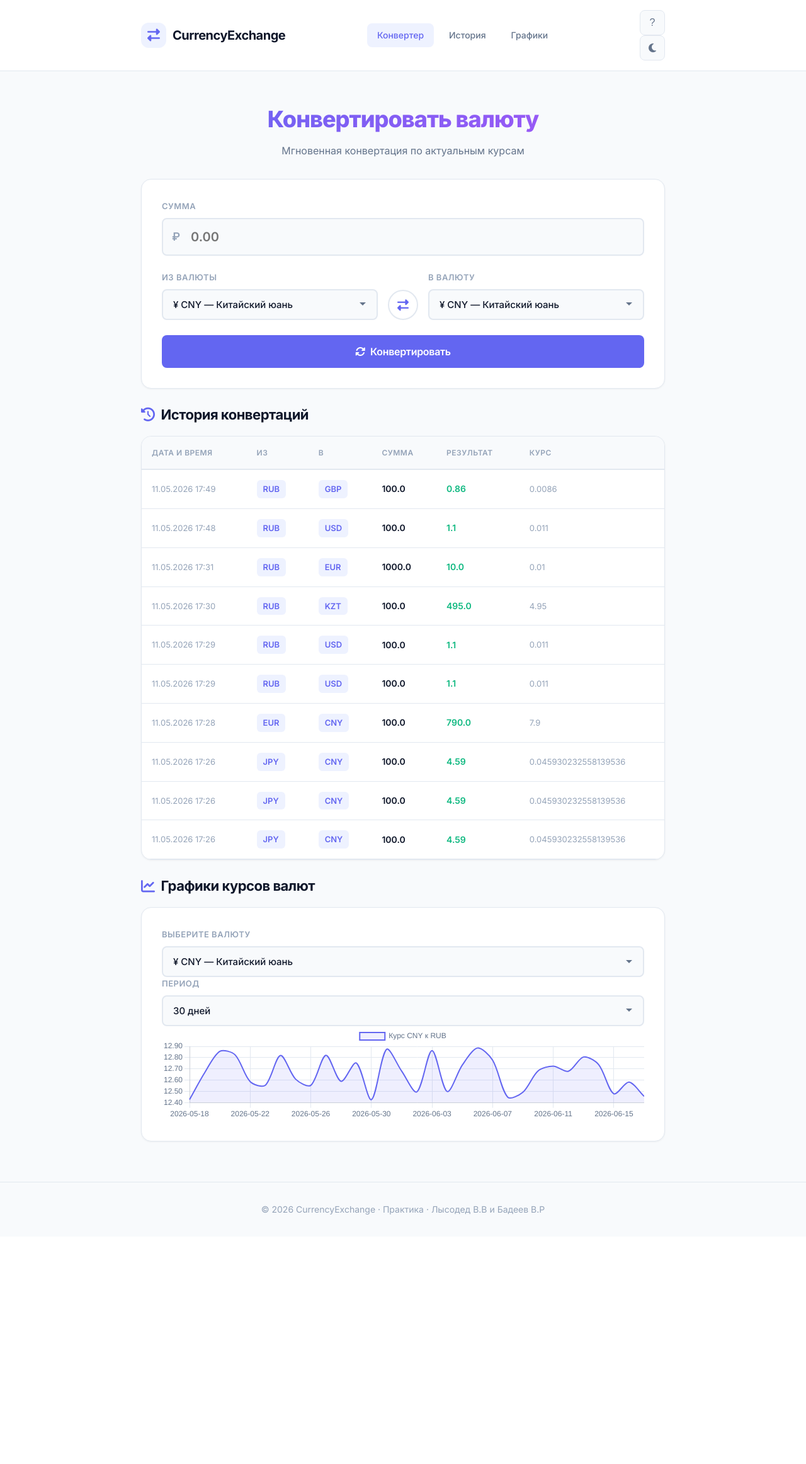
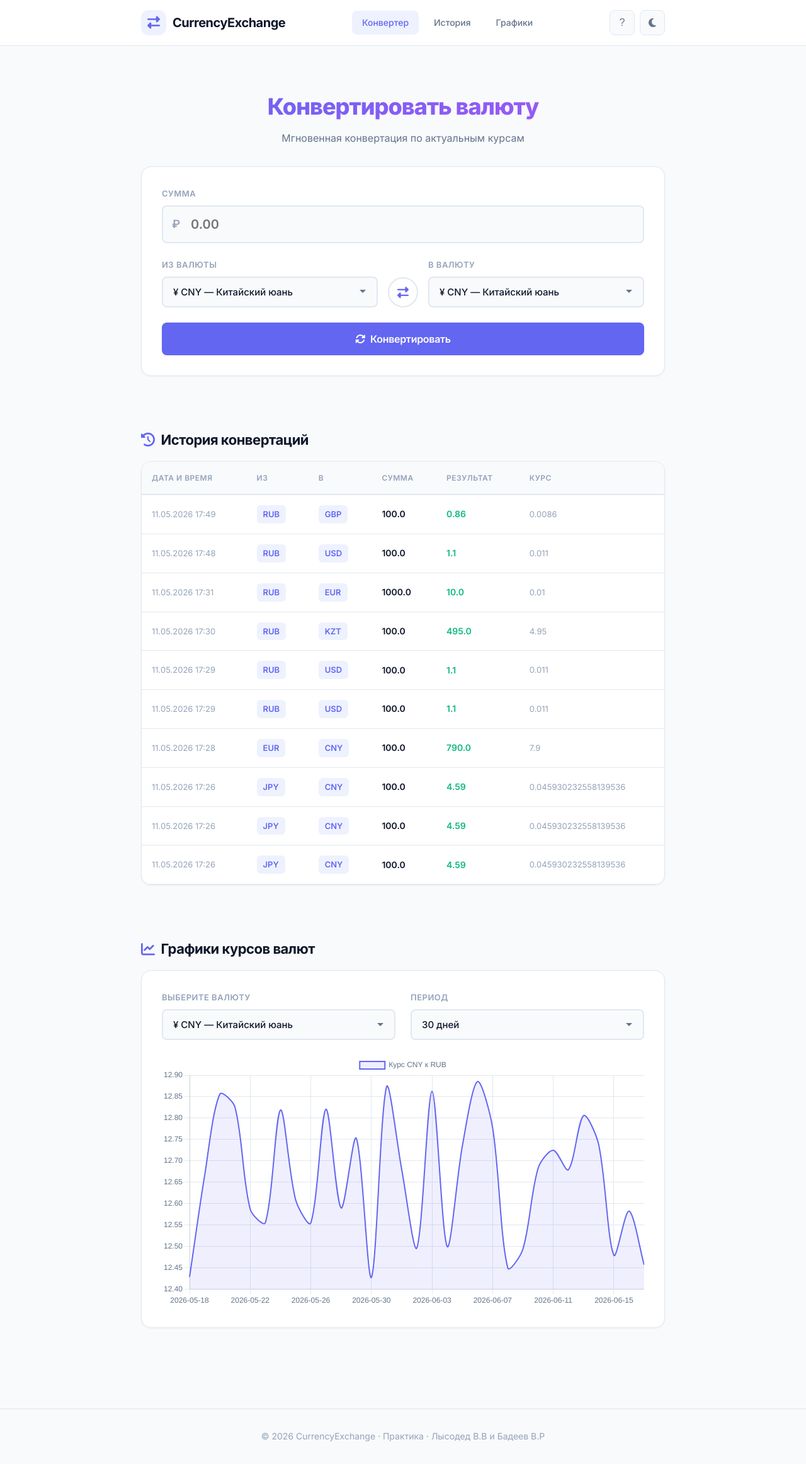
Before and after one commit to uoltvladislav-hash/Praktika, a FastAPI app: page / in a window 1280 px wide. Shown: the whole page at 63% size. Before the commit the page ends 1928 px from the top, so only its background shows below. Run offline with FastAPI, Linux system fonts and the light colour scheme; data comes from the database, SQL or seed files in the repository.

Commit message:
Update style.css
доработка моментов в стилях, совместно в Бадеев В.Р

```diff
--- a/static/style.css
+++ b/static/style.css
@@ -139,6 +135,12 @@ body {
     color: var(--accent);
 }
 
+.header-actions {
+    display: flex;
+    gap: 8px;
+    align-items: center;
+}
+
 .theme-toggle {
     background: var(--bg-secondary);
     border: 1px solid var(--border);
@@ -180,6 +182,11 @@ body {
 .hero-description {
     font-size: 16px;
     color: var(--text-secondary);
+}
+
+/* ===== SECTIONS ===== */
+.section {
+    padding: 20px 0 40px;
 }
 
 /* ===== КАРТОЧКИ ===== */
@@ -521,6 +541,34 @@ body {
     white-space: nowrap;
 }
 
+/* ===== ГРАФИКИ ===== */
+.chart-card {
+    padding: 32px;
+}
+
+.chart-controls {
+    display: flex;
+    gap: 24px;
+    margin-bottom: 24px;
+    flex-wrap: wrap;
+}
+
+.chart-controls .form-group {
+    min-width: 200px;
+}
+
+.chart-container {
+    position: relative;
+    height: 400px;
+    width: 100%;
+}
+
+@media (max-width: 640px) {
+    .chart-container {
+        height: 300px;
+    }
+}
+
 /* ===== FOOTER ===== */
 .footer {
     text-align: center;
```
Also changed, not shown: other parts of static/style.css (+25 -16 lines).
